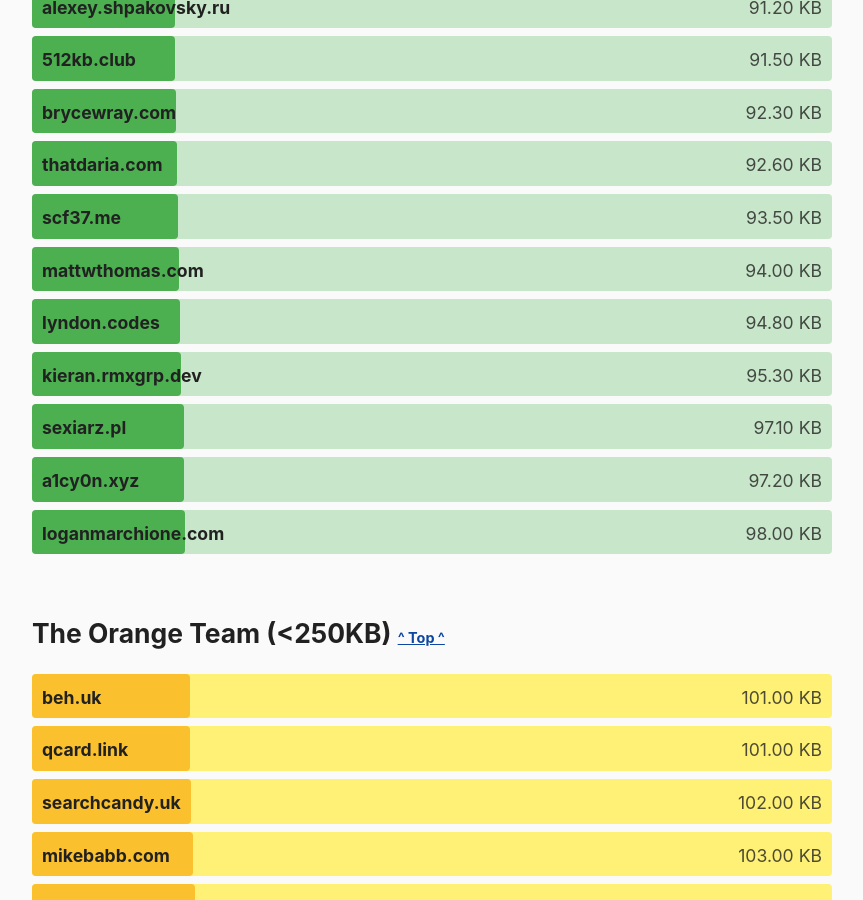
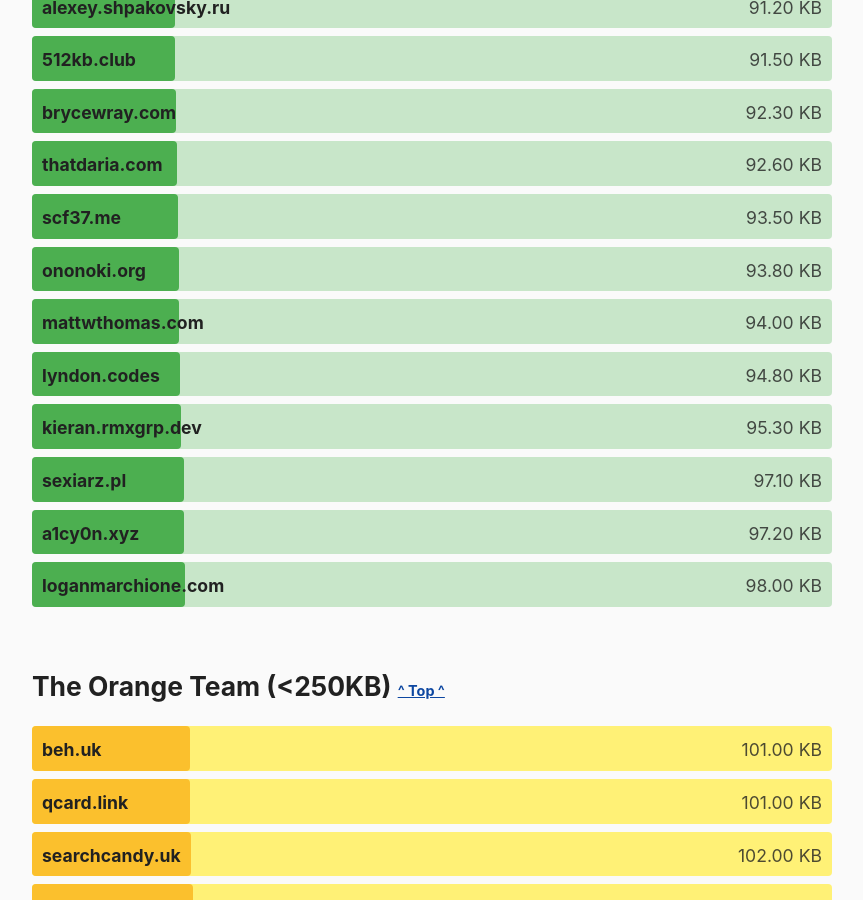
Before and after one commit to kevquirk/512kb.club, a Jekyll site: the page built from index.md, in a window 1280 px wide and 900 px high, scrolled down 14790 px. Shown: the whole window, without its empty margins (208-1071 px from the left). Built offline with Jekyll 4.4.1, drawn with Linux system fonts in a browser that asks for light colours.

Commit message:
Change size for ononoki.org

```diff
--- a/_data/sites.yml
+++ b/_data/sites.yml
@@ -1530,8 +1530,8 @@
 
 - domain: ononoki.org
   url: https://ononoki.org/
-  size: 455
-  last_checked: 2022-05-28
+  size: 93.8
+  last_checked: 2022-05-30
 
 - domain: oscarforner.com
   url: https://oscarforner.com/
```
